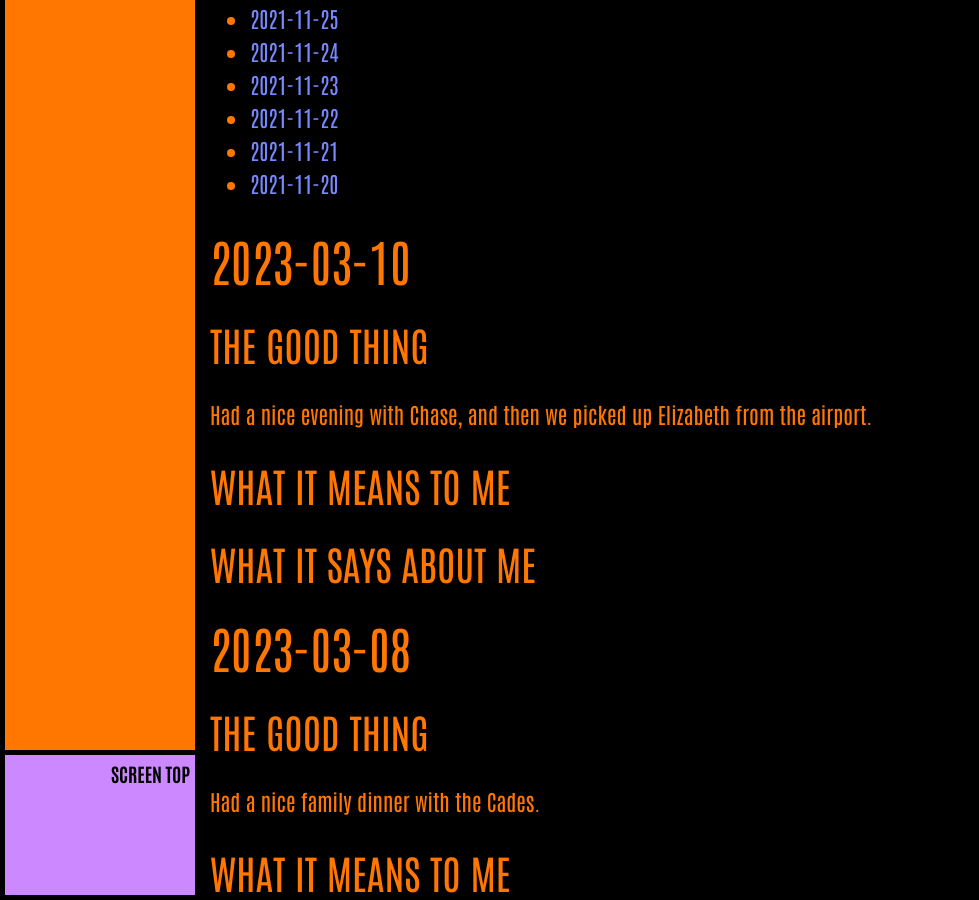
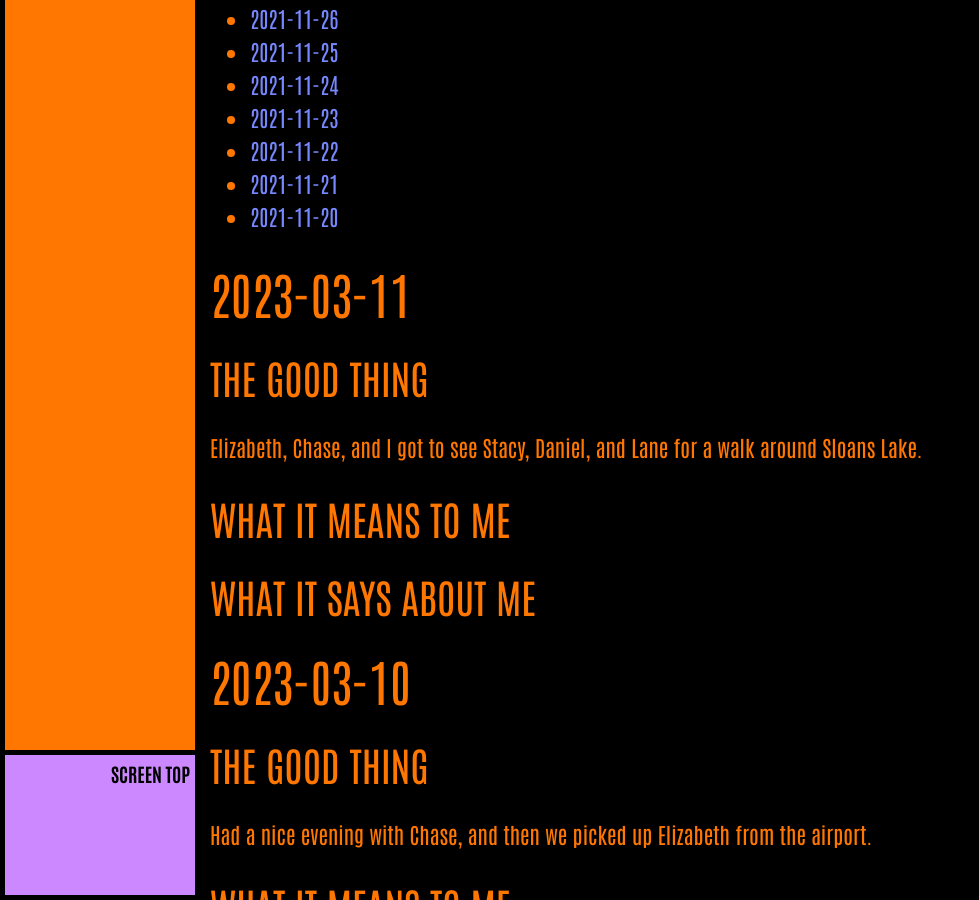
Before and after one commit to ArthurZey/arthurzey.github.io, a Jekyll site: the page built from _pages/one-good-thing.md, in a window 1280 px wide and 900 px high, scrolled down 9867 px. Shown: the whole window, without its empty margins (0-979 px from the left). Built offline with Jekyll 4.4.1, drawn with Linux system fonts in a browser that asks for light colours; some of the changed text lies outside the part shown.

Commit message:
added stub for 2023-03-11

```diff
--- a/_pages/one-good-thing.md
+++ b/_pages/one-good-thing.md
@@ -13,6 +13,15 @@
 {:toc}
 {::options toc_levels="2" /}
 
+## 2023-03-11
+### The Good Thing
+Elizabeth, Chase, and I got to see Stacy, Daniel, and Lane for a walk around Sloans Lake.
+### What It Means to Me
+
+### What It Says about Me
+
+
+
 ## 2023-03-10
 ### The Good Thing
 Had a nice evening with Chase, and then we picked up Elizabeth from the airport.
```
Also changed, not shown: other parts of _pages/one-good-thing.md (+1 -1 lines).
